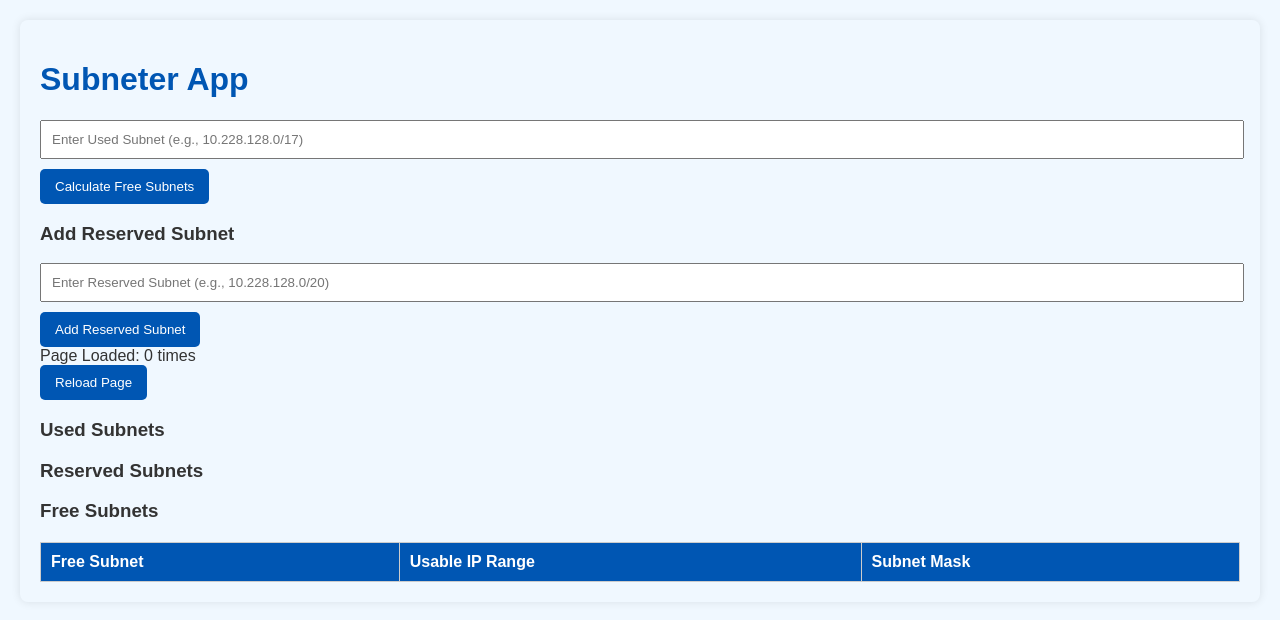
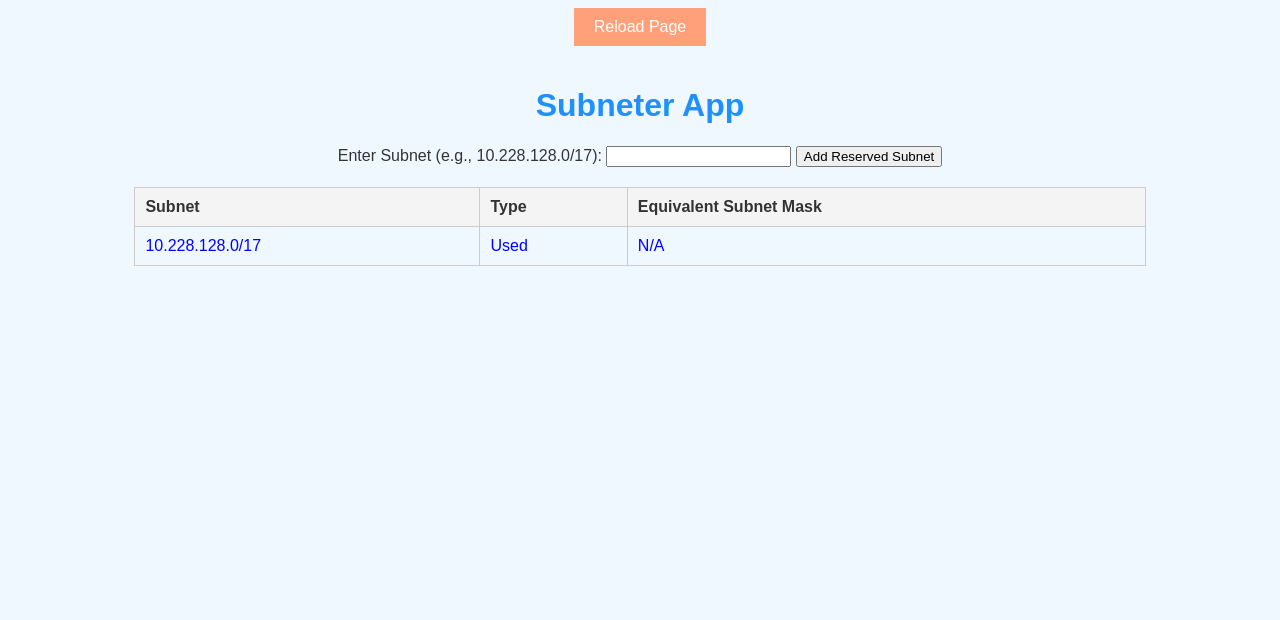
Before and after one commit to subneter/subneter, a plain HTML site: page index.html in a window 1280 px wide. Drawn offline with Linux system fonts and the light colour scheme.

Commit message:
Update index-b4worked.html

```diff
--- a/index.html
+++ b/index.html
@@ -9,76 +9,111 @@
             font-family: Arial, sans-serif;
             background-color: #f0f8ff;
             color: #333;
-            margin: 20px;
-            padding: 20px;
-            border-radius: 8px;
-            box-shadow: 0 0 10px rgba(0, 0, 0, 0.1);
+            text-align: center;
         }
         h1 {
-            color: #0056b3;
-        }
-        input[type="text"] {
-            width: calc(100% - 20px);
-            padding: 10px;
-            margin-bottom: 10px;
-        }
-        button {
-            padding: 10px 15px;
-            background-color: #0056b3;
-            color: white;
-            border: none;
-            border-radius: 5px;
-            cursor: pointer;
-        }
-        button:hover {
-            background-color: #003d7a;
+            color: #1e90ff;
         }
         table {
-            width: 100%;
+            width: 80%;
+            margin: 20px auto;
             border-collapse: collapse;
-            margin-top: 20px;
+        }
+        table, th, td {
+            border: 1px solid #ccc;
         }
         th, td {
             padding: 10px;
-            border: 1px solid #ccc;
             text-align: left;
         }
         th {
-            background-color: #0056b3;
+            background-color: #f4f4f4;
+        }
+        .blue-text {
+            color: blue;
+        }
+        .green-text {
+            color: green;
+        }
+        #reloadButton {
+            background-color: #ffa07a;
             color: white;
+            border: none;
+            padding: 10px 20px;
+            font-size: 16px;
+            cursor: pointer;
+            margin-bottom: 20px;
+        }
+        #reloadButton:hover {
+            background-color: #ff7f50;
         }
     </style>
 </head>
 <body>
+    <button id="reloadButton" onclick="window.location.reload()">Reload Page</button>
     <h1>Subneter App</h1>
-    <input type="text" id="subnet" placeholder="Enter Used Subnet (e.g., 10.228.128.0/17)">
-    <button onclick="calculate()">Calculate Free Subnets</button>
-
-    <h3>Add Reserved Subnet</h3>
-    <input type="text" id="reserved-subnet" placeholder="Enter Reserved Subnet (e.g., 10.228.128.0/20)">
-    <button onclick="addReservedSubnet()">Add Reserved Subnet</button>
-
-    <div id="load-count">Page Loaded: 0 times</div>
-    <button onclick="reloadPage()">Reload Page</button>
-
-    <h3>Used Subnets</h3>
-    <ul id="used-list"></ul>
-
-    <h3>Reserved Subnets</h3>
-    <ul id="reserved-list"></ul>
-
-    <h3>Free Subnets</h3>
+    <form id="subnetForm">
+        <label for="subnetInput">Enter Subnet (e.g., 10.228.128.0/17):</label>
+        <input type="text" id="subnetInput" required>
+        <button type="submit">Add Reserved Subnet</button>
+    </form>
     <table>
         <thead>
             <tr>
-                <th>Free Subnet</th>
-                <th>Usable IP Range</th>
-                <th>Subnet Mask</th>
+                <th>Subnet</th>
+                <th>Type</th>
+                <th>Equivalent Subnet Mask</th>
             </tr>
         </thead>
-        <tbody id="free-list"></tbody>
+        <tbody id="subnetTableBody">
+            <!-- Subnets will be dynamically inserted here -->
+        </tbody>
     </table>
 
-    <script src="app.js"></script>
+    <script>
+        const usedSubnet = '10.228.128.0/17';
+        const subnetTableBody = document.getElementById('subnetTableBody');
+        let reservedSubnets = [];
+
+        const subnetMasks = {
+            24: '255.255.255.0',
+            25: '255.255.255.128',
+            26: '255.255.255.192',
+            27: '255.255.255.224',
+            28: '255.255.255.240',
+            29: '255.255.255.248',
+            30: '255.255.255.252'
+        };
+
+        function renderTable() {
+            subnetTableBody.innerHTML = '';
+            addRow(usedSubnet, 'Used', 'N/A', 'blue-text');
+            reservedSubnets.forEach(subnet => {
+                const mask = subnetMasks[subnet.split('/')[1]] || 'Unknown';
+                addRow(subnet, 'Reserved', mask, 'blue-text');
+            });
+            // Add the free subnets logic here and display in green
+        }
+
+        function addRow(subnet, type, mask, colorClass) {
+            const row = document.createElement('tr');
+            row.innerHTML = `
+                <td class="${colorClass}">${subnet}</td>
+                <td class="${colorClass}">${type}</td>
+                <td class="${colorClass}">${mask}</td>
+            `;
+            subnetTableBody.appendChild(row);
+        }
+
+        document.getElementById('subnetForm').addEventListener('submit', function(event) {
+            event.preventDefault();
+            const subnetInput = document.getElementById('subnetInput').value;
+            reservedSubnets.push(subnetInput);
+            renderTable();
+        });
+
+        // Initial render
+        renderTable();
+    </script>
 </body>
 </html>
```
